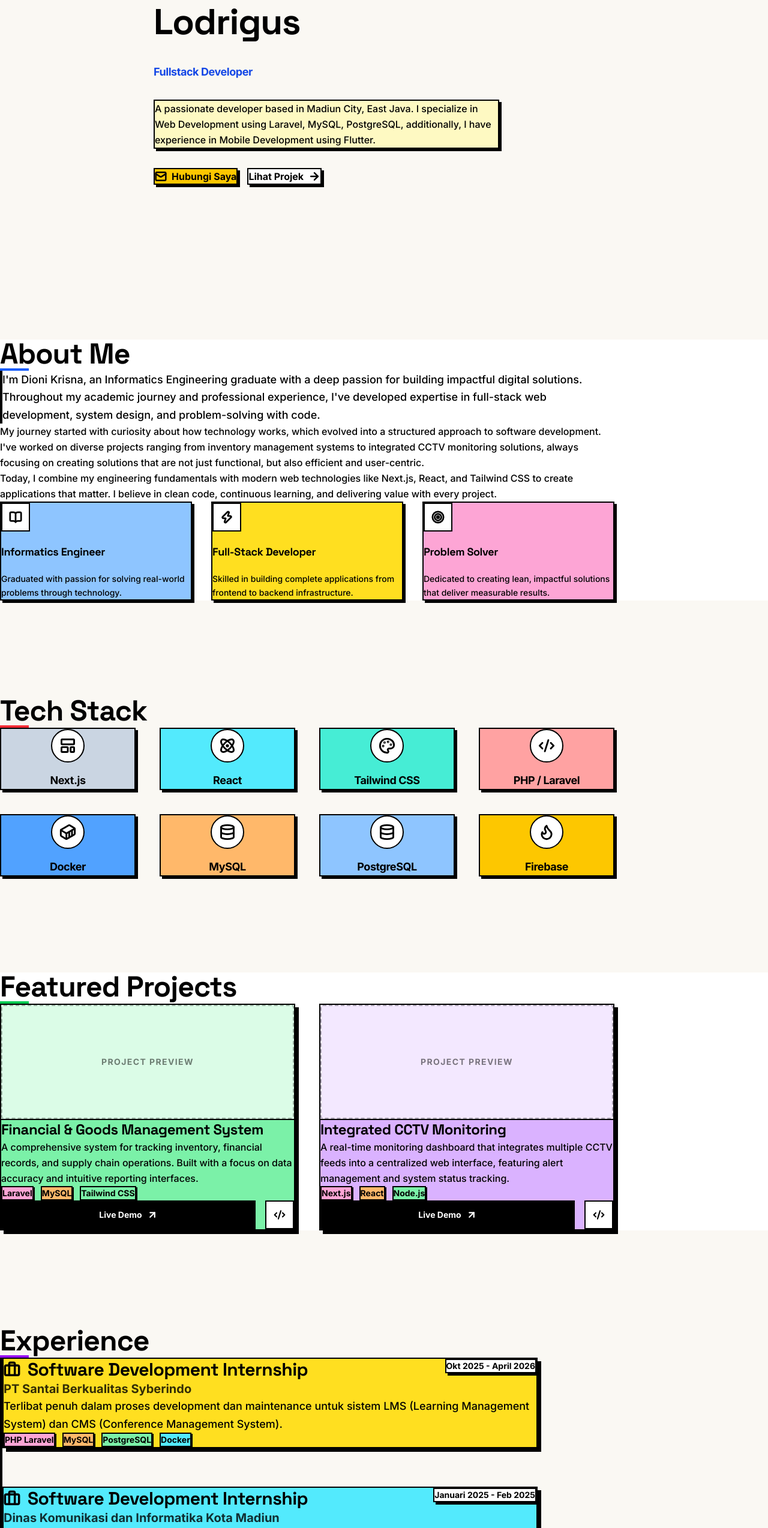
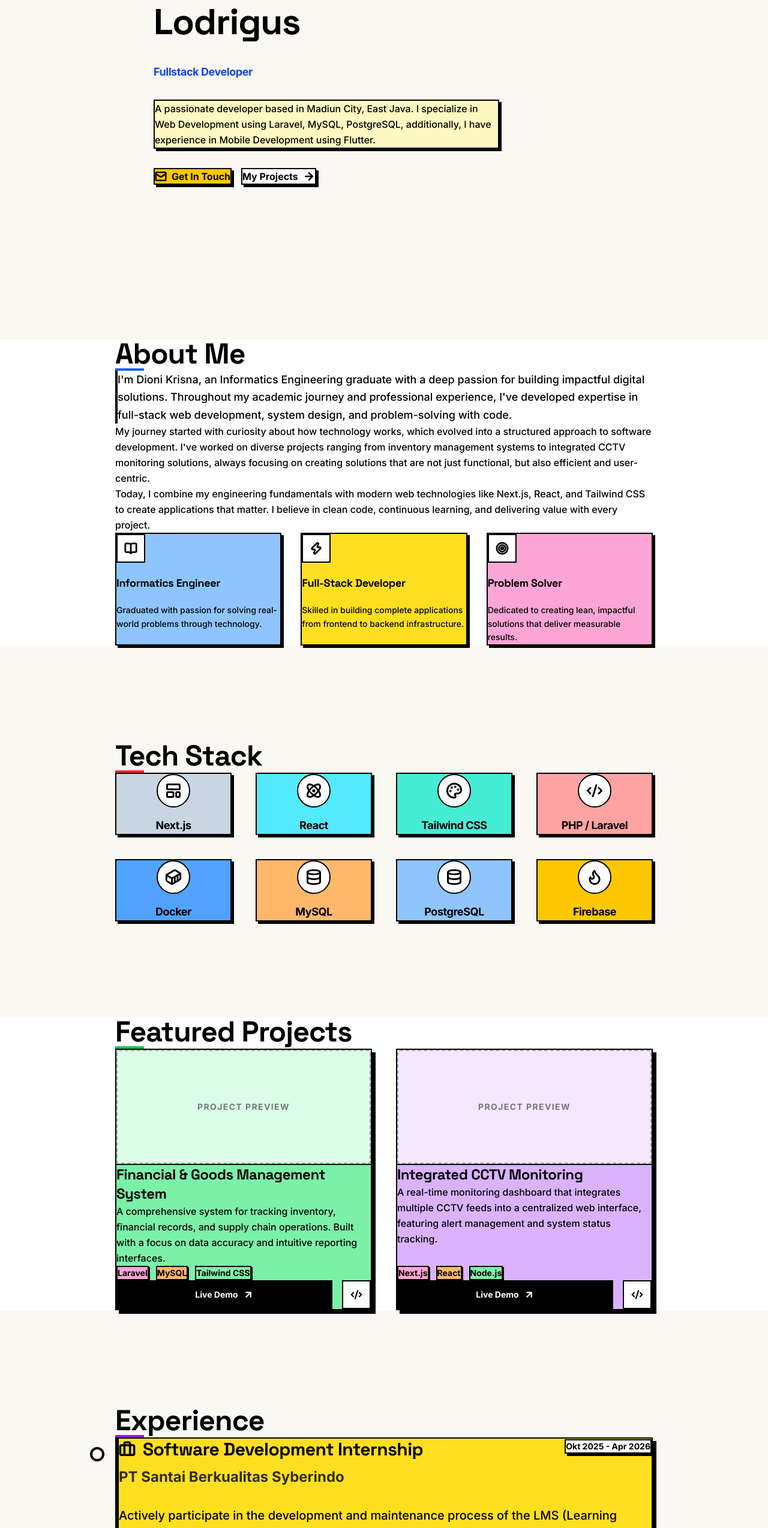
Before and after one commit to dioniks12/portofolio-web, a Next.js app: page / in a window 1280 px wide. Shown: the part 234-2781 px from the top of the page at 60% size. Built offline with nearby package versions, Linux system fonts and the light colour scheme.

Commit message:
fix: adjust layout spacing for experience, contact, and footer

```diff
--- a/app/page.tsx
+++ b/app/page.tsx
@@ -3,17 +3,23 @@ import About from '@/components/sections/About';
 import Skills from '@/components/sections/Skills';
 import Projects from '@/components/sections/Projects';
 import Experience from '@/components/sections/Experience';
+import Contact from '@/components/sections/Contact';
+import Footer from '@/components/Footer';
 
 // Home page entry - renders sections with neobrutalism vibes
 const Home = () => {
   return (
+    <>
       <main className="min-h-screen w-full bg-[#faf8f3] flex flex-col gap-40 pb-40">
         <Hero />
         <About />
         <Skills />
         <Projects />
         <Experience />
+        <Contact />
       </main>
+      <Footer />
+    </>
   );
 };
 
--- a/components/sections/About.tsx
+++ b/components/sections/About.tsx
@@ -41,9 +41,9 @@ const About = () => {
   ];
 
   return (
-    <section className="w-full py-32 px-4 bg-white my-20" id="about">
+    <section className="w-full py-32 px-4 bg-white my-20 flex justify-center" id="about">
       <motion.div
-        className="max-w-5xl mx-auto"
+        className="max-w-4xl w-full mx-auto"
         variants={containerVariants}
         initial="hidden"
         whileInView="visible"
--- /dev/null
+++ b/components/sections/Contact.tsx
@@ -0,0 +1,154 @@
+'use client';
+
+import { motion } from 'framer-motion';
+import { Briefcase, Code2, Camera, Mail, Send } from 'lucide-react';
+
+// Contact section - displays a contact form and social links with neobrutalism design
+const Contact = () => {
+  const containerVariants = {
+    hidden: { opacity: 0 },
+    visible: {
+      opacity: 1,
+      transition: { staggerChildren: 0.15 },
+    },
+  };
+
+  const itemVariants = {
+    hidden: { opacity: 0, y: 30 },
+    visible: { opacity: 1, y: 0, transition: { duration: 0.5, ease: 'easeOut' } },
+  };
+
+  const socialLinks = [
+    {
+      name: 'LinkedIn',
+      url: 'https://www.linkedin.com/in/dioni-lodrigus',
+      icon: Briefcase,
+      color: 'bg-blue-400',
+    },
+    {
+      name: 'GitHub',
+      url: 'https://github.com/dioniks12',
+      icon: Code2,
+      color: 'bg-gray-300',
+    },
+    {
+      name: 'Instagram',
+      url: 'https://instagram.com/dioniks._',
+      icon: Camera,
+      color: 'bg-pink-400',
+    },
+    {
+      name: 'Email',
+      url: 'mailto:dionilodrigus12@gmail.com',
+      icon: Mail,
+      color: 'bg-red-400',
+    },
+  ];
+
+  return (
+    <section className="w-full py-32 pb-40 px-4 bg-white mb-20 border-b-4 border-black flex justify-center" id="contact">
+      <div className="max-w-4xl w-full mx-auto">
+        {/* Heading */}
+        <motion.div
+          initial="hidden"
+          whileInView="visible"
+          viewport={{ once: true, amount: 0.2 }}
+          variants={itemVariants}
+          className="mb-20"
+        >
+          <h2 className="text-4xl sm:text-5xl font-black text-black tracking-tighter mb-2">
+            Get In Touch
+          </h2>
+          <div className="w-12 h-1 bg-yellow-400"></div>
+        </motion.div>
+
+        <motion.div
+          variants={containerVariants}
+          initial="hidden"
+          whileInView="visible"
+          viewport={{ once: true, amount: 0.1 }}
+          className="grid md:grid-cols-2 gap-16"
+        >
+          {/* Contact Form */}
+          <motion.div variants={itemVariants} className="bg-[#faf8f3] border-2 border-black p-8 md:p-10 shadow-[8px_8px_0px_0px_rgba(0,0,0,1)]">
+            <h3 className="text-2xl font-black text-black tracking-tight mb-6">Send a Message</h3>
+            <form className="flex flex-col gap-6" onSubmit={(e) => e.preventDefault()}>
+              <div className="flex flex-col gap-2">
+                <label htmlFor="name" className="font-bold text-black text-sm">
+                  NAME
+                </label>
+                <input
+                  type="text"
+                  id="name"
+                  placeholder="John Doe"
+                  className="w-full p-4 bg-white border-2 border-black font-medium text-black outline-none focus:-translate-y-1 focus:shadow-[4px_4px_0px_0px_rgba(0,0,0,1)] transition-all"
+                />
+              </div>
+              <div className="flex flex-col gap-2">
+                <label htmlFor="email" className="font-bold text-black text-sm">
+                  EMAIL
+                </label>
+                <input
+                  type="email"
+                  id="email"
+                  placeholder="john@example.com"
+                  className="w-full p-4 bg-white border-2 border-black font-medium text-black outline-none focus:-translate-y-1 focus:shadow-[4px_4px_0px_0px_rgba(0,0,0,1)] transition-all"
+                />
+              </div>
+              <div className="flex flex-col gap-2">
+                <label htmlFor="message" className="font-bold text-black text-sm">
+                  MESSAGE
+                </label>
+                <textarea
+                  id="message"
+                  rows={4}
+                  placeholder="How can I help you?"
+                  className="w-full p-4 bg-white border-2 border-black font-medium text-black outline-none focus:-translate-y-1 focus:shadow-[4px_4px_0px_0px_rgba(0,0,0,1)] transition-all resize-none"
+                ></textarea>
+              </div>
+              <button
+                type="submit"
+                className="w-full mt-2 py-4 bg-yellow-400 border-2 border-black font-black text-black text-lg flex items-center justify-center gap-2 shadow-[4px_4px_0px_0px_rgba(0,0,0,1)] hover:-translate-y-1 hover:shadow-[6px_6px_0px_0px_rgba(0,0,0,1)] hover:bg-yellow-300 transition-all"
+              >
+                Send Message
+                <Send size={20} strokeWidth={3} />
+              </button>
+            </form>
+          </motion.div>
+
+          {/* Social Links */}
+          <motion.div variants={itemVariants} className="flex flex-col justify-center">
+            <h3 className="text-3xl font-black text-black tracking-tight mb-4">Let's Connect</h3>
+            <p className="text-lg text-black font-medium leading-relaxed mb-10">
+              I'm always open to discussing new projects, creative ideas, or opportunities to be part of your visions. Feel free to reach out through the form or my social profiles!
+            </p>
+
+            <div className="flex flex-col gap-4">
+              {socialLinks.map((social, index) => {
+                const Icon = social.icon;
+                return (
+                  <a
+                    key={index}
+                    href={social.url}
+                    target="_blank"
+                    rel="noopener noreferrer"
+                    className={`${social.color} border-2 border-black p-4 flex items-center gap-4 shadow-[4px_4px_0px_0px_rgba(0,0,0,1)] hover:-translate-y-1 hover:shadow-[6px_6px_0px_0px_rgba(0,0,0,1)] transition-all group`}
+                  >
+                    <div className="w-12 h-12 bg-white border-2 border-black flex items-center justify-center group-hover:scale-110 transition-transform">
+                      <Icon size={24} strokeWidth={2.5} className="text-black" />
+                    </div>
+                    <span className="text-xl font-black text-black tracking-tight">
+                      {social.name}
+                    </span>
+                  </a>
+                );
+              })}
+            </div>
+          </motion.div>
+        </motion.div>
+      </div>
+    </section>
+  );
+};
+
+export default Contact;
--- a/components/sections/Experience.tsx
+++ b/components/sections/Experience.tsx
@@ -24,23 +24,23 @@ const Experience = () => {
     {
       role: 'Software Development Internship',
       company: 'PT Santai Berkualitas Syberindo',
-      period: 'Okt 2025 - April 2026',
-      description: 'Terlibat penuh dalam proses development dan maintenance untuk sistem LMS (Learning Management System) dan CMS (Conference Management System).',
+      period: 'Okt 2025 - Apr 2026',
+      description: 'Actively participate in the development and maintenance process of the LMS (Learning Management System) and CMS (Conference Management System).',
       techStack: ['PHP Laravel', 'MySQL', 'PostgreSQL', 'Docker'],
       color: 'bg-yellow-300',
     },
     {
       role: 'Software Development Internship',
       company: 'Dinas Komunikasi dan Informatika Kota Madiun',
-      period: 'Januari 2025 - Feb 2025',
-      description: 'Mengerjakan project utama berupa sistem Monitoring CCTV terintegrasi.',
+      period: 'Jan 2025 - Feb 2025',
+      description: 'Working on a internship project about CCTV monitoring system by integrating the RTSP protocol with Laravel for real-time live streaming',
       techStack: ['PHP Laravel', 'MySQL', 'PostgreSQL'],
       color: 'bg-cyan-300',
     },
   ];
 
   return (
-    <section className="w-full py-32 px-4 bg-[#faf8f3] my-20" id="experience">
+    <section className="w-full py-32 px-4 bg-[#faf8f3] my-20 flex justify-center" id="experience">
       <div className="max-w-4xl mx-auto">
         {/* Heading */}
         <motion.div
@@ -71,22 +71,24 @@ const Experience = () => {
 
               {/* Experience Card */}
               <div
-                className={`${exp.color} border-2 border-black p-8 md:p-10 shadow-[6px_6px_0px_0px_rgba(0,0,0,1)] group-hover:-translate-y-1 group-hover:shadow-[8px_8px_0px_0px_rgba(0,0,0,1)] transition-all duration-300`}
+                className={`${exp.color} border-2 border-black p-8 md:p-10 shadow-[6px_6px_0px_0px_rgba(0,0,0,1)] group-hover:-translate-y-1 group-hover:shadow-[8px_8px_0px_0px_rgba(0,0,0,1)] transition-all duration-300 flex flex-col gap-8`}
               >
-                <div className="flex flex-col md:flex-row md:items-start md:justify-between gap-6 mb-8">
-                  <div>
-                    <h3 className="text-3xl font-black text-black tracking-tight flex items-center gap-3">
-                      <Briefcase size={28} strokeWidth={3} />
+                <div className="flex flex-col md:flex-row md:items-start md:justify-between gap-6">
+                  <div className="flex flex-col gap-3">
+                    <h3 className="text-2xl md:text-3xl font-black text-black tracking-tight flex items-center gap-3">
+                      <Briefcase size={28} strokeWidth={3} className="shrink-0" />
                       {exp.role}
                     </h3>
-                    <p className="text-xl font-bold text-black/80 mt-2">{exp.company}</p>
+                    <p className="text-xl md:text-2xl font-bold text-black/80">{exp.company}</p>
                   </div>
-                  <span className="inline-block bg-white border-2 border-black px-5 py-2 font-bold text-sm text-black shadow-[4px_4px_0px_0px_rgba(0,0,0,1)] whitespace-nowrap">
-                    {exp.period}
-                  </span>
+                  <div className="shrink-0 mt-2 md:mt-0">
+                    <span className="inline-block bg-white border-2 border-black px-5 py-2 font-bold text-sm text-black shadow-[4px_4px_0px_0px_rgba(0,0,0,1)] whitespace-nowrap">
+                      {exp.period}
+                    </span>
+                  </div>
                 </div>
 
-                <p className="text-lg text-black font-medium leading-relaxed mb-10">
+                <p className="text-xl text-black font-medium leading-relaxed">
                   {exp.description}
                 </p>
 
--- a/components/sections/Hero.tsx
+++ b/components/sections/Hero.tsx
@@ -65,13 +65,13 @@ const Hero = () => {
 						className="inline-flex items-center gap-2 px-7 py-3 bg-yellow-400 text-black border-2 border-black font-bold text-base shadow-[4px_4px_0px_0px_rgba(0,0,0,1)] hover:bg-yellow-300 transition-colors"
 					>
 						<Mail size={20} strokeWidth={3} />
-						Hubungi Saya
+						Get In Touch
 					</a>
 					<a
 						href="#projects"
 						className="inline-flex items-center gap-2 px-7 py-3 bg-white text-black border-2 border-black font-bold text-base shadow-[4px_4px_0px_0px_rgba(0,0,0,1)] hover:bg-gray-100 transition-colors"
 					>
-						Lihat Projek
+						My Projects
 						<ArrowRight size={20} strokeWidth={3} />
 					</a>
 				</motion.div>
--- a/components/sections/Projects.tsx
+++ b/components/sections/Projects.tsx
@@ -44,8 +44,8 @@ const Projects = () => {
   ];
 
   return (
-    <section className="w-full py-32 px-4 bg-white my-20" id="projects">
-      <div className="max-w-5xl mx-auto">
+    <section className="w-full py-32 px-4 bg-white my-20 flex justify-center" id="projects">
+      <div className="max-w-4xl w-full mx-auto">
         {/* Heading */}
         <motion.div
           initial="hidden"
--- a/components/sections/Skills.tsx
+++ b/components/sections/Skills.tsx
@@ -30,8 +30,8 @@ const Skills = () => {
   ];
 
   return (
-    <section className="w-full py-32 px-4 bg-[#faf8f3] my-20" id="skills">
-      <div className="max-w-5xl mx-auto">
+    <section className="w-full py-32 px-4 bg-[#faf8f3] my-20 flex justify-center" id="skills">
+      <div className="max-w-4xl w-full mx-auto">
         {/* Heading */}
         <div className="mb-20">
           <h2 className="text-4xl sm:text-5xl font-black text-black tracking-tighter mb-2">
```
Also changed, not shown: components/Footer.tsx (added, +17 -0 lines), 1 other file (tests, documents, lock files or other folders). Lines whose indentation alone changed are shown as unchanged.
